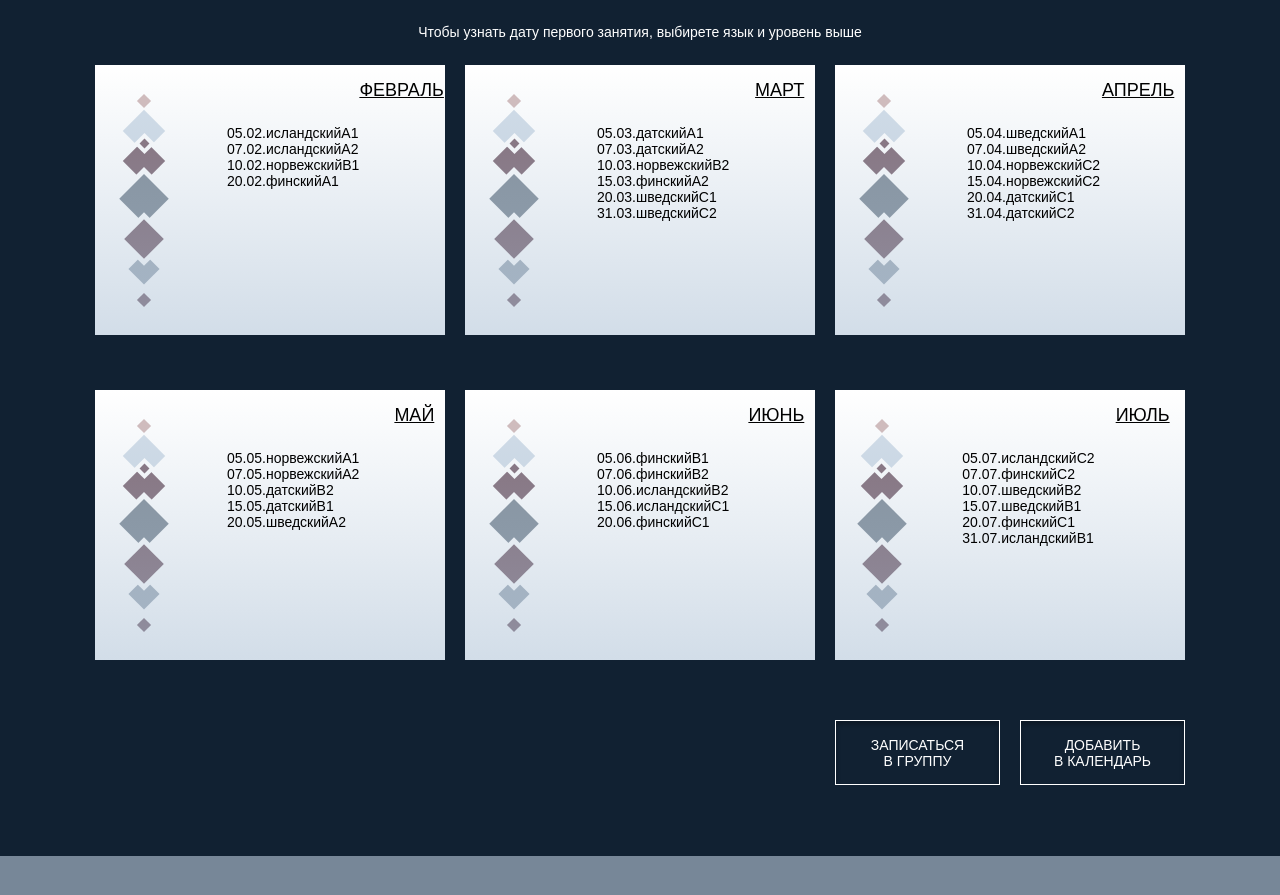
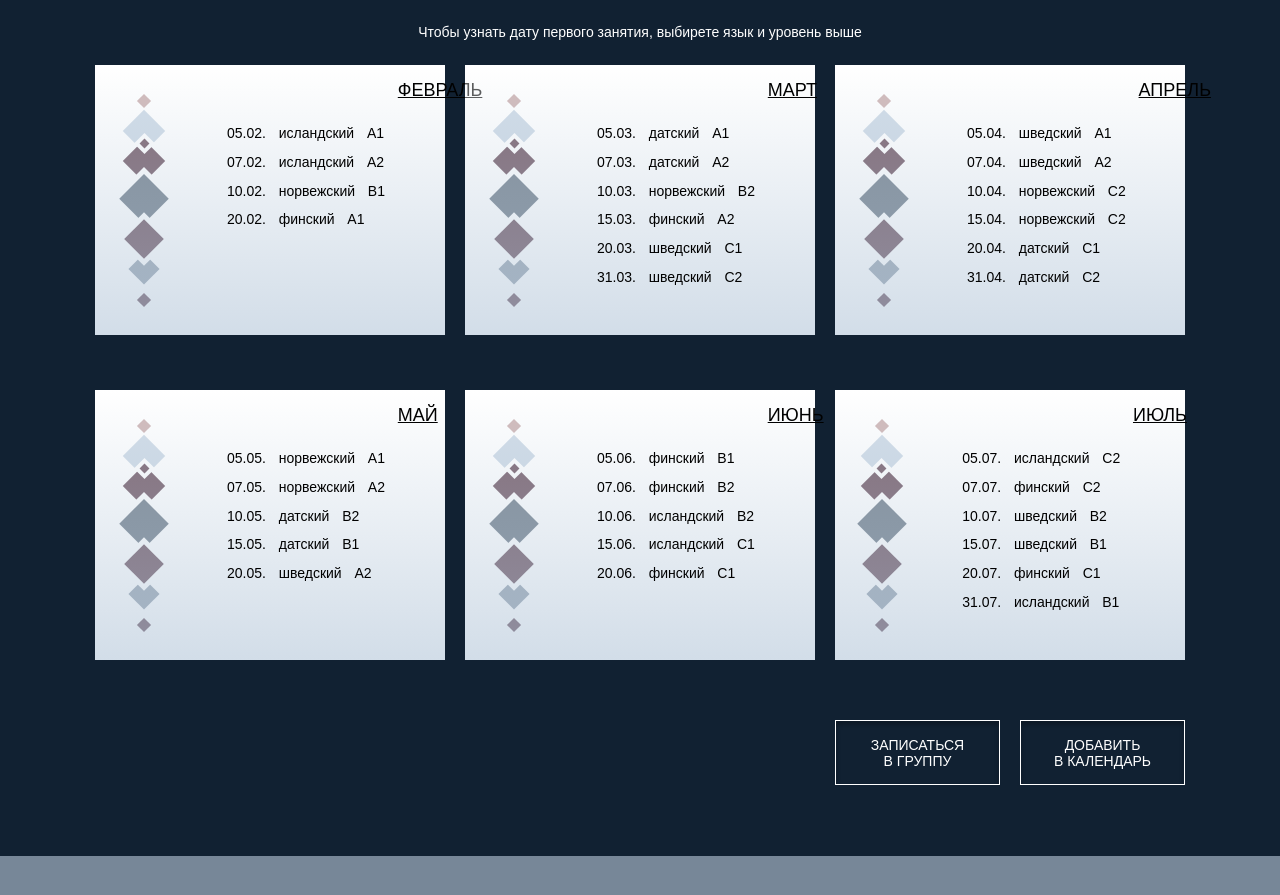
Before and after one commit to ivjuli/study, a React (Create React App) app in the folder my-app/: page / in a window 1280 px wide. Shown: the part 1269-2164 px from the top of the page. Built offline with nearby package versions, Linux system fonts and the light colour scheme.

Commit message:
Update App.css

```diff
--- a/my-app/src/App.css
+++ b/my-app/src/App.css
@@ -575,16 +575,22 @@ z-index: 4;
   font-weight: normal;
   line-height: normal;
   font-size: 14px;
-  margin-left: 0.5vw;
+  margin-left: -1.5vw;
 }
 .raspisanie_spisok {
   display: table;
   margin: 0;
+  margin-left: 2vw;
+  margin-top: -1vw;
   padding: 0;
+  display: flex;
+  flex-direction: column;
+
 }
 .spisok {
   display: table-cell;
-  margin: 10vw;
+  padding-right: 1vw;
+  padding-top: 1vw;
 }
 .spisok_none {
   display: none;
```
